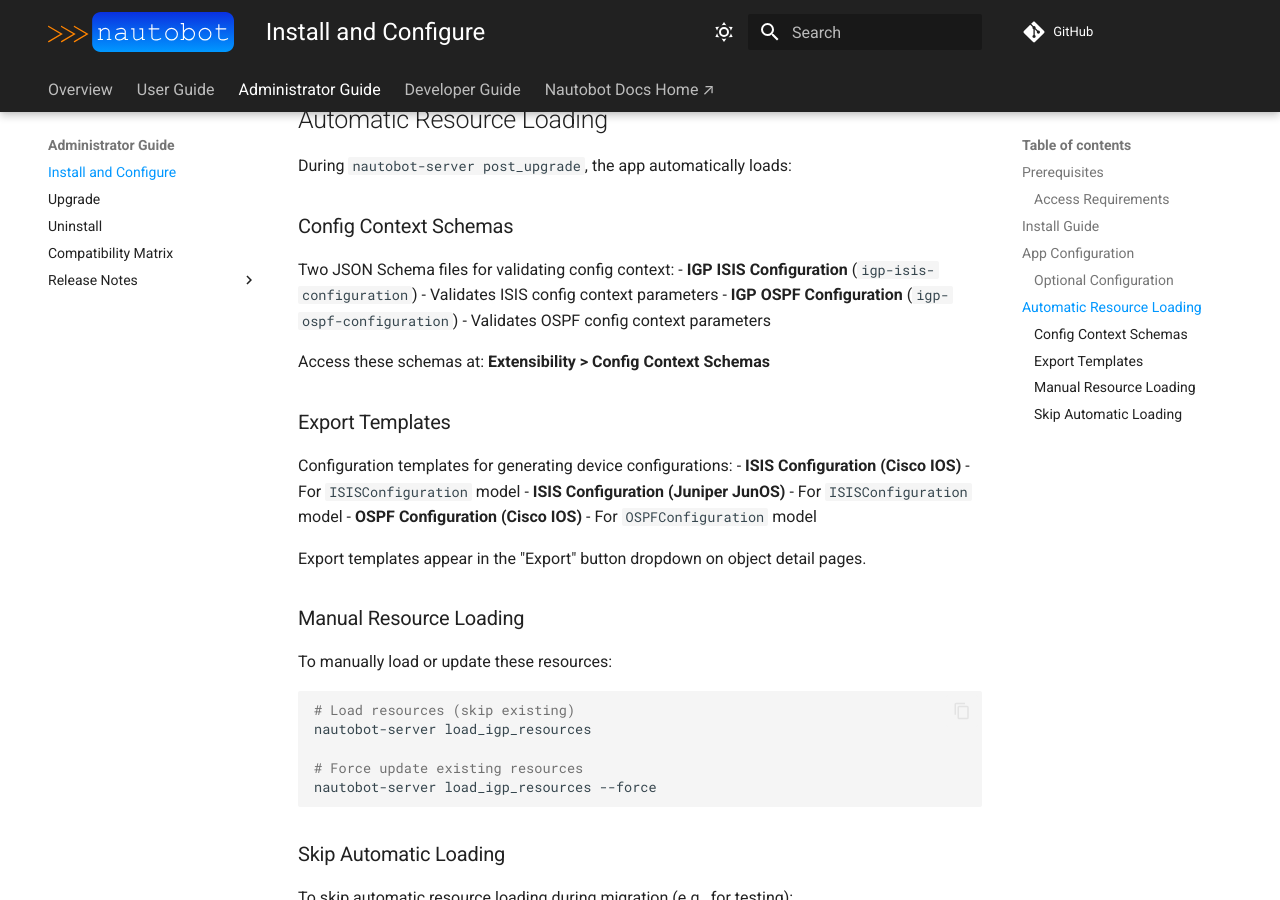
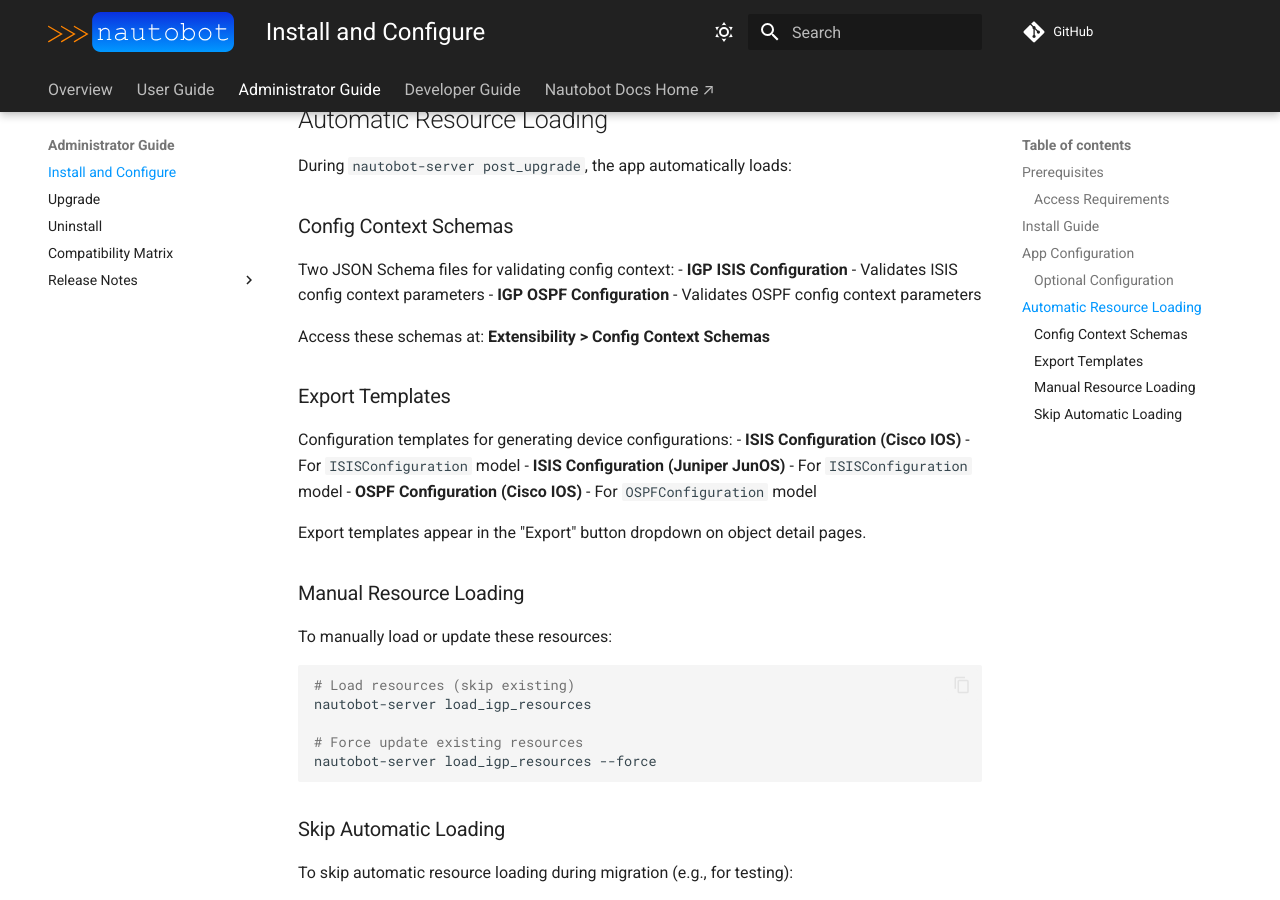
Before and after one commit to byrn-baker/nautobot-app-igp-models, an MkDocs documentation site: the page built from docs/admin/install.md, in a window 1280 px wide and 900 px high, scrolled down 2433 px. Built offline with MkDocs 1.6.1 and Material for MkDocs 9.7.7, drawn with Linux system fonts in a browser that asks for light colours; comment, search, counter and statistics services are not loaded.

Commit message:
Fix ConfigContextSchema field name for Nautobot 3.x compatibility
Update load_igp_resources command to use 'name' field instead of 'slug'
for ConfigContextSchema model, as 'slug' field doesn't exist in Nautobot 3.x.

Changes:
- Use 'name' as unique identifier instead of 'slug'
- Update query and create/update logic
- Remove slug references from documentation

Fixes: "Cannot resolve keyword 'slug' into field" error during post_upgrade

```diff
--- a/docs/admin/install.md
+++ b/docs/admin/install.md
@@ -96,8 +96,8 @@
 ### Config Context Schemas
 
 Two JSON Schema files for validating config context:
-- **IGP ISIS Configuration** (`igp-isis-configuration`) - Validates ISIS config context parameters
-- **IGP OSPF Configuration** (`igp-ospf-configuration`) - Validates OSPF config context parameters
+- **IGP ISIS Configuration** - Validates ISIS config context parameters
+- **IGP OSPF Configuration** - Validates OSPF config context parameters
 
 Access these schemas at: **Extensibility > Config Context Schemas**
 
```
Also changed, not shown: nautobot_igp_models/management/commands/README.md (+2 -2 lines), 1 other file.
